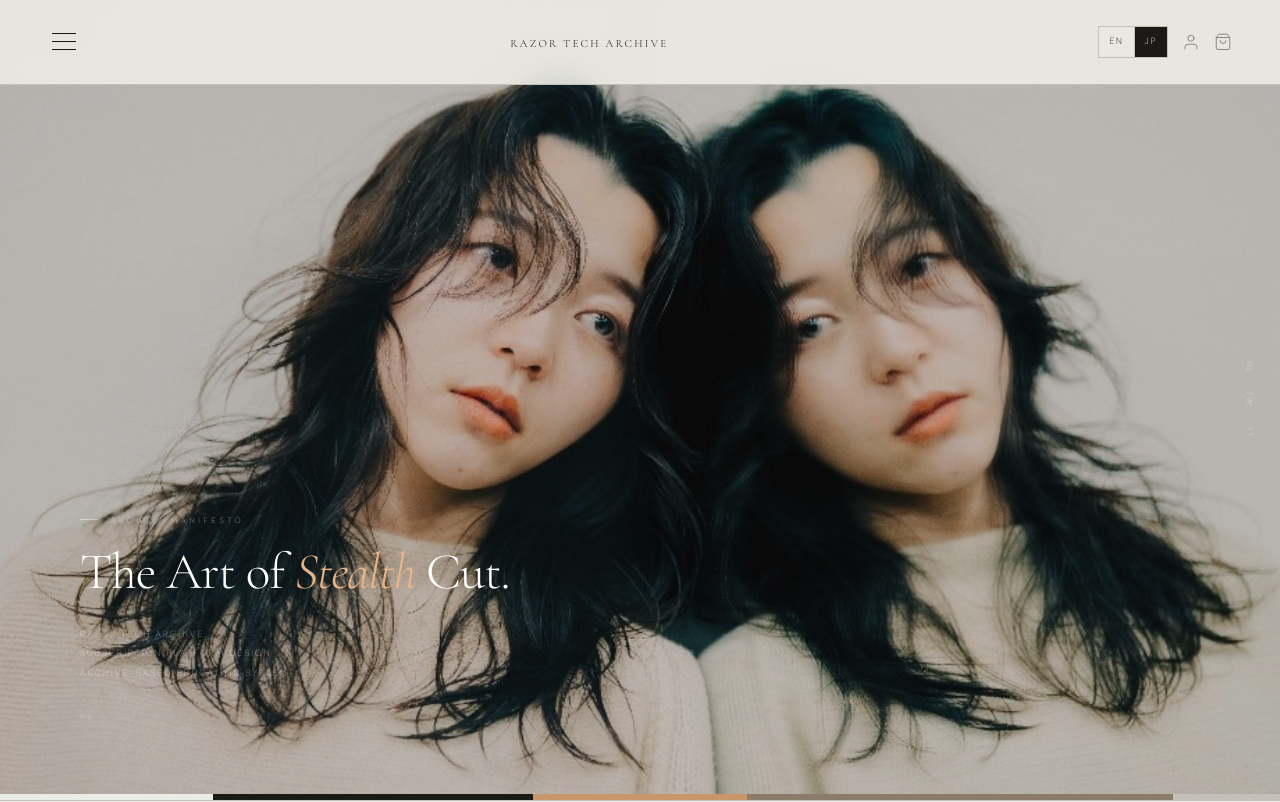
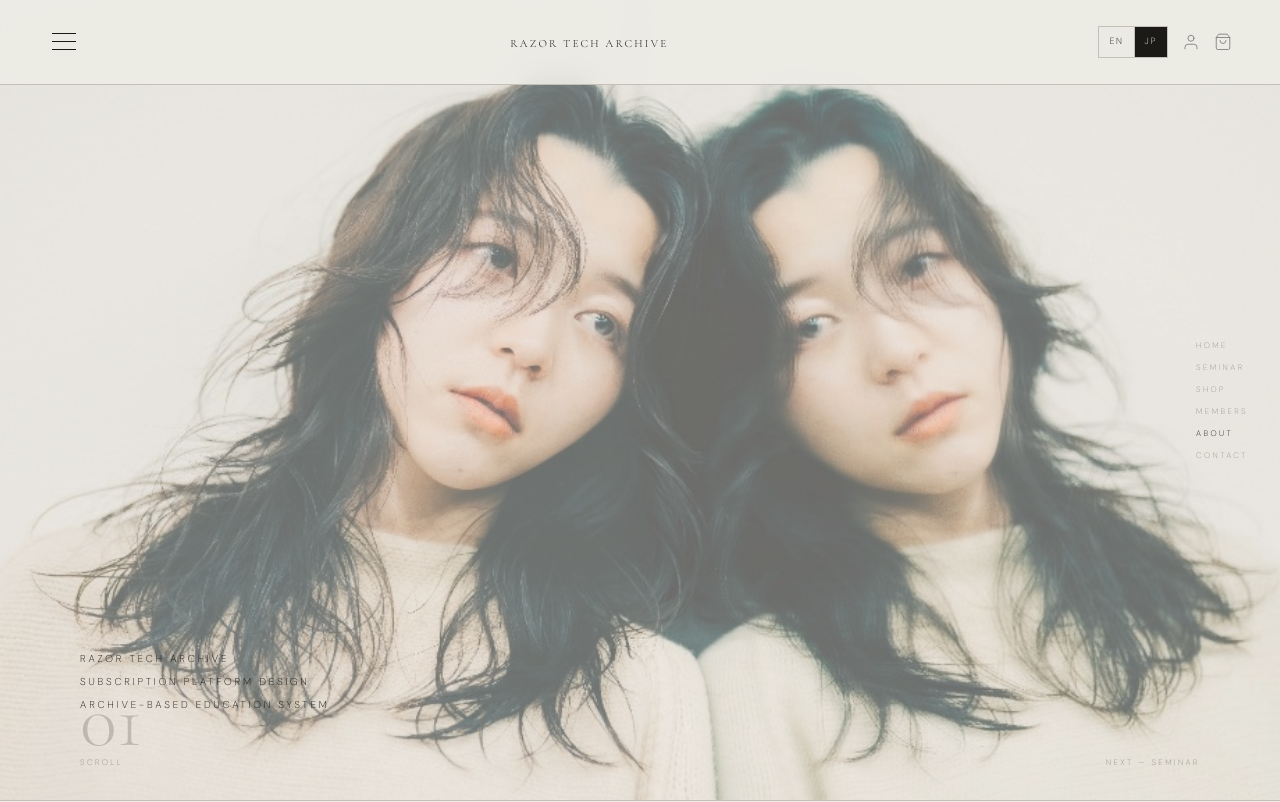
Before and after one commit to razortecharchive/rta-website, a Next.js app: page /about in a window 1280 px wide. Shown: the top 802 px of the page. Built offline with nearby package versions, Linux system fonts and the light colour scheme.

Commit message:
about hero section redesign

```diff
--- a/app/about/page.js
+++ b/app/about/page.js
@@ -1,12 +1,12 @@
 'use client';
 
 import Image from 'next/image';
+import Link from 'next/link';
 import { useEffect, useRef } from 'react';
 import gsap from 'gsap';
 import { ScrollTrigger } from 'gsap/ScrollTrigger';
 import Nav from '../components/Nav';
 import { useLang } from '../context/LangContext';
-import aboutHero from './about-hero.jpg';
 
 gsap.registerPlugin(ScrollTrigger);
 
@@ -31,17 +31,18 @@ const panelInnerStyle = {
 };
 
 const heroTaglines = [
-  'Razor Tech Archive',
-  'Subscription Platform Design',
-  'Archive-Based Education System',
+  'RAZOR TECH ARCHIVE',
+  'SUBSCRIPTION PLATFORM DESIGN',
+  'ARCHIVE-BASED EDUCATION SYSTEM',
 ];
 
-const heroBarColors = [
-  { c: '#EDEBE5', flex: 2 },
-  { c: '#1C1A17', flex: 3 },
-  { c: '#C9956A', flex: 2 },
-  { c: '#8C7B6B', flex: 4 },
-  { c: '#C4BFB7', flex: 1 },
+const heroNavLinks = [
+  { label: 'HOME', href: '/' },
+  { label: 'SEMINAR', href: '/seminar' },
+  { label: 'SHOP', href: '/shop' },
+  { label: 'MEMBERS', href: '/members' },
+  { label: 'ABOUT', href: '/about', active: true },
+  { label: 'CONTACT', href: '/contact' },
 ];
 
 export default function AboutPage() {
@@ -145,147 +146,138 @@ export default function AboutPage() {
         className="about-hero"
         style={{
           position: 'relative',
-          width: '100%',
           height: '100vh',
           overflow: 'hidden',
-          background: '#EDEBE5',
         }}
       >
-        <div style={{ position: 'absolute', inset: 0 }}>
+        <div style={{ position: 'absolute', inset: 0, zIndex: 0 }}>
           <Image
-            src={aboutHero}
+            src="/about-hero.jpg"
             alt="Razor Tech Archive — About"
             fill
+            quality={100}
             priority
             sizes="100vw"
-            style={{ objectFit: 'cover', objectPosition: 'center center', willChange: 'transform' }}
-          />
-          <div
-            aria-hidden="true"
-            style={{ position: 'absolute', inset: 0, background: 'rgba(28,26,23,0.22)' }}
+            style={{ objectFit: 'cover', objectPosition: 'center' }}
           />
         </div>
 
         <div
-          className="about-hero-sns"
+          aria-hidden="true"
           style={{
             position: 'absolute',
-            right: 24,
+            inset: 0,
+            background: 'rgba(237,235,229,0.45)',
+            zIndex: 1,
+          }}
+        />
+
+        <nav
+          className="about-hero-nav"
+          aria-label="Page navigation"
+          style={{
+            position: 'fixed',
+            right: 32,
             top: '50%',
             transform: 'translateY(-50%)',
-            zIndex: 10,
             display: 'flex',
             flexDirection: 'column',
-            gap: 20,
+            gap: 10,
+            zIndex: 10,
           }}
         >
-          {['IG', 'TW', 'YT'].map((s) => (
-            <a
-              key={s}
-              href="#"
-              className="about-fade-up"
+          {heroNavLinks.map(({ label, href, active }) => (
+            <Link
+              key={label}
+              href={href}
               style={{
                 fontSize: 8,
-                letterSpacing: '0.18em',
-                color: 'rgba(255,255,255,0.5)',
+                letterSpacing: '0.3em',
+                textTransform: 'uppercase',
+                color: active ? '#1C1A17' : '#9A948C',
                 textDecoration: 'none',
-                writingMode: 'vertical-rl',
               }}
             >
-              {s}
-            </a>
+              {label}
+            </Link>
+          ))}
+        </nav>
+
+        <div
+          className="about-hero-taglines"
+          style={{
+            position: 'absolute',
+            left: 80,
+            bottom: 80,
+            zIndex: 2,
+          }}
+        >
+          {heroTaglines.map((line) => (
+            <div
+              key={line}
+              style={{
+                fontSize: 10,
+                letterSpacing: '0.28em',
+                textTransform: 'uppercase',
+                color: '#1C1A17',
+                marginBottom: 8,
+              }}
+            >
+              {line}
+            </div>
           ))}
         </div>
 
         <div
-          className="about-page-top about-fade-up about-hero-copy"
+          className="about-hero-number"
           style={{
             position: 'absolute',
             left: 80,
-            bottom: 120,
-            zIndex: 10,
-            display: 'flex',
-            flexDirection: 'column',
-            gap: 20,
-          }}
-        >
-          <div
-            style={{
-              fontSize: 8,
-              letterSpacing: '0.45em',
-              textTransform: 'uppercase',
-              color: 'rgba(255,255,255,0.5)',
-              display: 'flex',
-              alignItems: 'center',
-              gap: 12,
-            }}
-          >
-            <span style={{ width: 18, height: 1, background: 'rgba(255,255,255,0.4)', display: 'inline-block' }} />
-            About / Manifesto
-          </div>
-          <h1
-            style={{
-              fontFamily: 'Cormorant Garamond, serif',
-              fontSize: 'clamp(32px,4vw,52px)',
-              fontWeight: 200,
-              lineHeight: 1.05,
-              letterSpacing: '-0.02em',
-              color: '#FFFFFF',
-              margin: 0,
-            }}
-          >
-            The Art of <em style={{ fontStyle: 'italic', color: '#E8B48A' }}>Stealth</em> Cut.
-          </h1>
-          <div style={{ display: 'flex', flexDirection: 'column', gap: 6, marginTop: 8 }}>
-            {heroTaglines.map((t) => (
-              <div
-                key={t}
-                className="about-fade-up"
-                style={{
-                  fontSize: 9,
-                  letterSpacing: '0.22em',
-                  textTransform: 'uppercase',
-                  color: 'rgba(255,255,255,0.45)',
-                }}
-              >
-                {t}
-              </div>
-            ))}
-          </div>
-        </div>
-
-        <div
-          className="about-fade-up"
-          style={{
-            position: 'absolute',
-            left: 80,
-            bottom: 76,
-            zIndex: 10,
+            bottom: 40,
+            zIndex: 2,
             fontFamily: 'Cormorant Garamond, serif',
-            fontSize: 11,
-            fontWeight: 300,
-            color: 'rgba(255,255,255,0.35)',
-            letterSpacing: '0.18em',
+            fontSize: 'clamp(48px, 6vw, 80px)',
+            fontWeight: 200,
+            color: 'rgba(28,26,23,0.2)',
+            lineHeight: 1,
           }}
         >
           01
         </div>
 
         <div
+          className="about-hero-scroll"
           style={{
             position: 'absolute',
-            bottom: 0,
-            left: 0,
-            right: 0,
-            zIndex: 10,
-            display: 'flex',
-            height: 6,
+            left: 80,
+            bottom: 32,
+            zIndex: 2,
+            fontSize: 8,
+            letterSpacing: '0.3em',
+            color: 'rgba(28,26,23,0.4)',
+            textTransform: 'uppercase',
           }}
         >
-          {heroBarColors.map((b) => (
-            <div key={b.c} style={{ flex: b.flex, background: b.c }} />
-          ))}
+          SCROLL
         </div>
+
+        <Link
+          href="/seminar"
+          className="about-hero-next"
+          style={{
+            position: 'absolute',
+            right: 80,
+            bottom: 32,
+            zIndex: 2,
+            fontSize: 8,
+            letterSpacing: '0.3em',
+            color: 'rgba(28,26,23,0.4)',
+            textDecoration: 'none',
+            textTransform: 'uppercase',
+          }}
+        >
+          NEXT — SEMINAR
+        </Link>
       </section>
 
       {/* 2. Concept 1 */}
@@ -519,13 +511,25 @@ export default function AboutPage() {
 
       <style>{`
         @media (max-width: 768px) {
-          .about-hero-copy {
+          .about-hero-nav {
+            right: 16px !important;
+            gap: 8px !important;
+          }
+          .about-hero-taglines {
             left: 24px !important;
-            bottom: 100px !important;
-            right: 24px;
+            bottom: 120px !important;
           }
-          .about-hero-sns {
-            right: 16px !important;
+          .about-hero-number {
+            left: 24px !important;
+            bottom: 72px !important;
+          }
+          .about-hero-scroll {
+            left: 24px !important;
+            bottom: 24px !important;
+          }
+          .about-hero-next {
+            right: 24px !important;
+            bottom: 24px !important;
           }
           .about-panel {
             padding: 0 24px !important;
```
Also changed, not shown: public/about-hero.jpg (renamed from app/about/about-hero.jpg).
